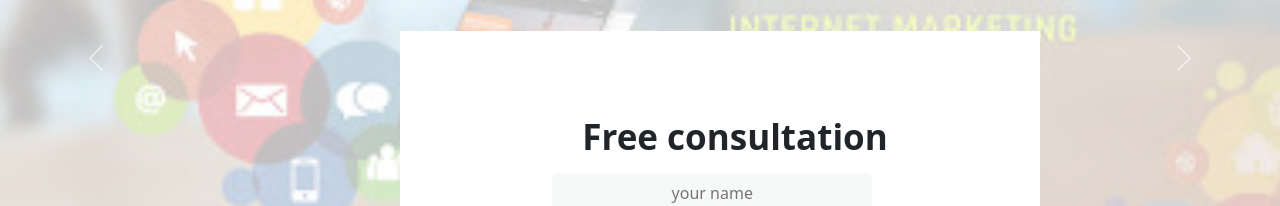
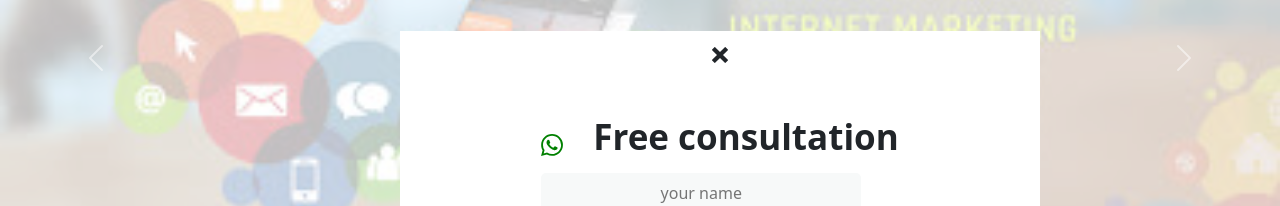
Before and after one commit to rohitguta2432/tr-ui, a React (Create React App) app: page / in a window 1280 px wide. Both pictures are taken after a click on the item "Enquiry Now". Shown: the part 212-418 px from the top of the page. Built offline with nearby package versions, Linux system fonts and the light colour scheme.

Commit message:
added file

```diff
--- a/package.json
+++ b/package.json
@@ -12,6 +12,7 @@
     "react-circle": "^1.1.1",
     "react-circular-progressbar": "^2.0.4",
     "react-dom": "^17.0.2",
+    "react-icon": "^1.0.0",
     "react-icons": "^4.2.0",
     "react-modal": "^3.14.3",
     "react-responsive-carousel": "^3.2.21",
--- a/src/component/footer/Footer.css
+++ b/src/component/footer/Footer.css
@@ -4,7 +4,7 @@
     background-color:#1c1b1b;
     color: #acacac;
     text-align: center;
-    position: absolute;
+    position: relative;
     bottom: 0;
     left: 0;
     right: 0;
--- a/src/component/home/Home.js
+++ b/src/component/home/Home.js
@@ -9,7 +9,7 @@ const Home = () => {
         <>
             <CarouselImj />
             <Brand />
-            {/* <Footer /> */}
+            <Footer />
         </>
     )
 }
--- a/src/component/navbar/Navbar.css
+++ b/src/component/navbar/Navbar.css
@@ -105,3 +105,12 @@ input[type="submit"]{
     height: 35px;
     margin-left: 90px;
 }
+.icon_message{
+    font-size: 22px;
+    color: green;
+}
+.closeModel{
+    position: absolute;
+    top: 259px;
+    cursor: pointer;
+}
--- a/src/component/navbar/Navbar.js
+++ b/src/component/navbar/Navbar.js
@@ -1,6 +1,9 @@
 import Modal from 'react-modal';
 import React, { useState } from 'react'
 import './Navbar.css'
+import {SiWhatsapp} from 'react-icons/si'
+import { Link } from 'react-router-dom';
+import {ImCross} from 'react-icons/im'
 
 
 const Navbar = () => {
@@ -27,6 +30,7 @@ const Navbar = () => {
     const handleSubmit = (e) => {
         e.preventDefault();
         console.log(formObject);
+
     }
     return (
         <>
@@ -47,7 +51,12 @@ const Navbar = () => {
             </nav>
             <Modal isOpen={isOpen}
                 className="modal_content">
+                    <ImCross className="closeModel" onClick={closeModal}/>
                 <form action="" onSubmit={handleSubmit}>
+
+                    <a href="https://web.whatsapp.com/send?phone=+918130313297" target="_blank">
+                         <SiWhatsapp className="icon_message"></SiWhatsapp>
+                    </a>
                     <label htmlFor="textname" className="textname">Free consultation</label>
                     <div className="details_main_container">
                         <div className="box">
```
Also changed, not shown: 1 other file (tests, documents, lock files or other folders).
